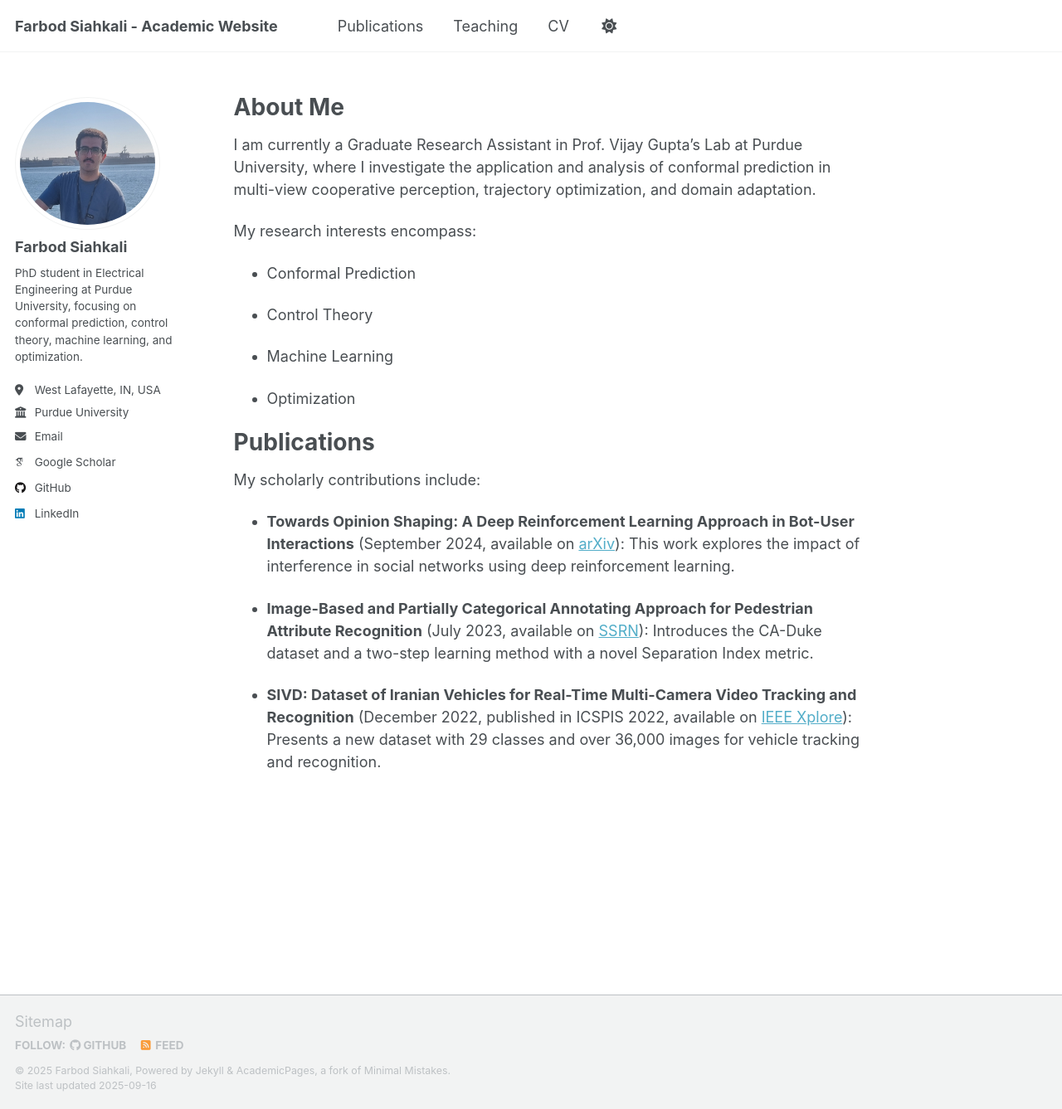
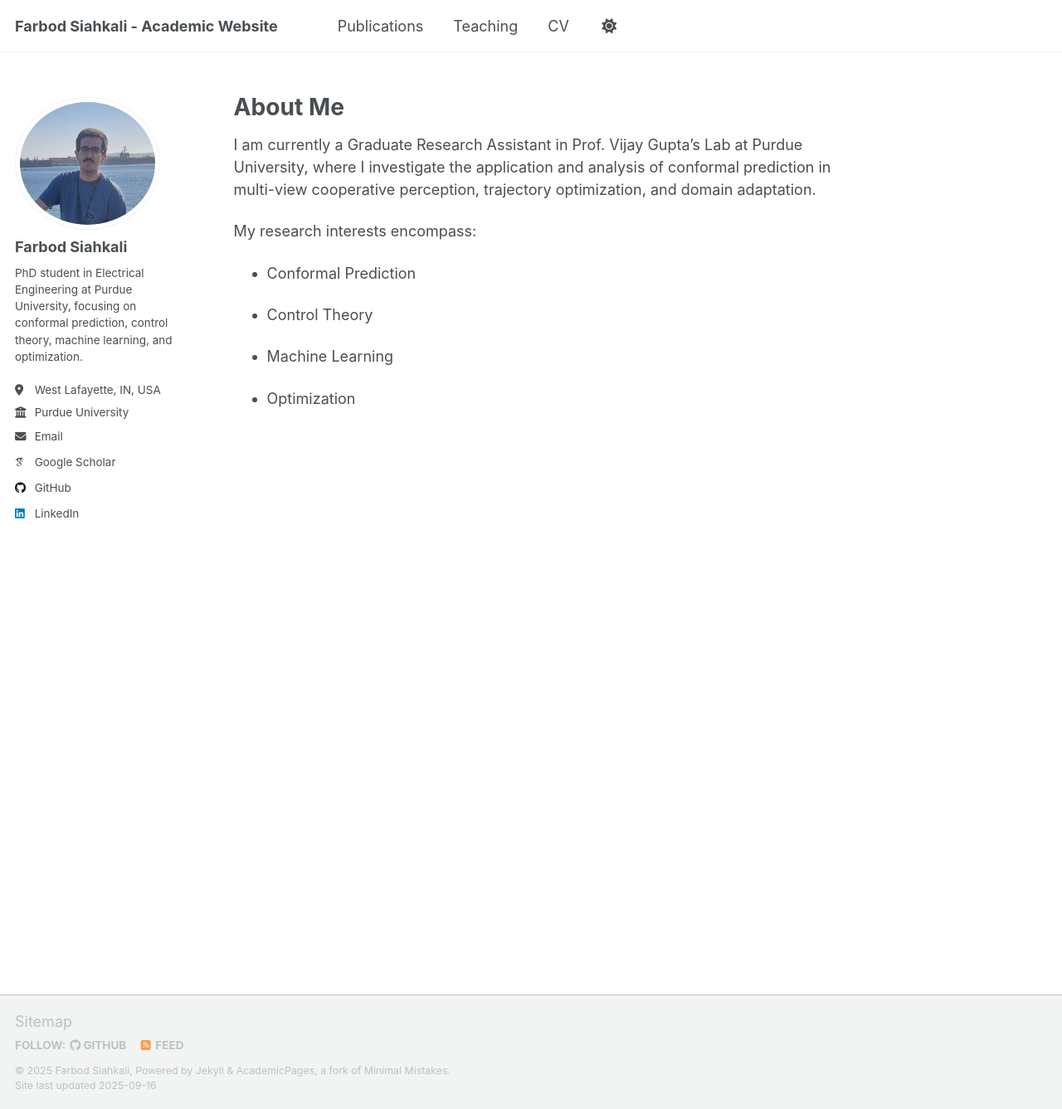
Before and after one commit to Farbod-Siahkali/Farbod-Siahkali.github.io, a Jekyll site: the page built from _pages/about.md, in a window 1280 px wide and 1337 px high. Shown: the whole window at 83% size. Built offline with Jekyll 4.4.1, drawn with Linux system fonts in a browser that asks for light colours; some web fonts are replaced; a script that is not in the unit is left out.

Commit message:
Update about.md

```diff
--- a/_pages/about.md
+++ b/_pages/about.md
@@ -20,13 +20,3 @@ My research interests encompass:
 - Machine Learning
 
 - Optimization
-
-Publications
-======
-My scholarly contributions include:
-
-- **Towards Opinion Shaping: A Deep Reinforcement Learning Approach in Bot-User Interactions** (September 2024, available on [arXiv](https://arxiv.org/abs/2409.11426)): This work explores the impact of interference in social networks using deep reinforcement learning.
-
-- **Image-Based and Partially Categorical Annotating Approach for Pedestrian Attribute Recognition** (July 2023, available on [SSRN](https://papers.ssrn.com/sol3/papers.cfm?abstract_id=4373086)): Introduces the CA-Duke dataset and a two-step learning method with a novel Separation Index metric.
-
-- **SIVD: Dataset of Iranian Vehicles for Real-Time Multi-Camera Video Tracking and Recognition** (December 2022, published in ICSPIS 2022, available on [IEEE Xplore](https://ieeexplore.ieee.org/document/10043932)): Presents a new dataset with 29 classes and over 36,000 images for vehicle tracking and recognition.
```
